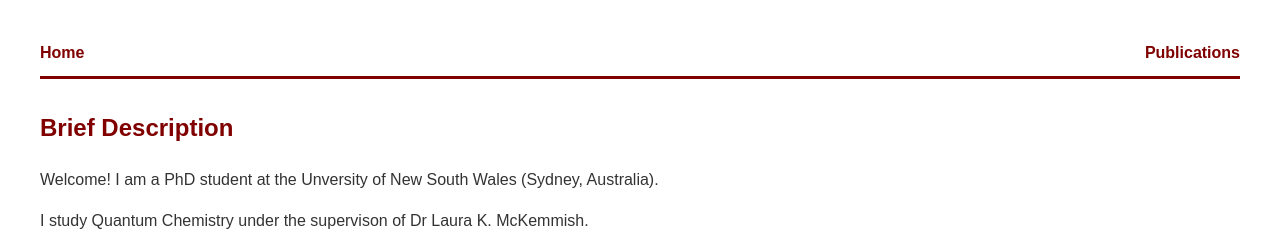
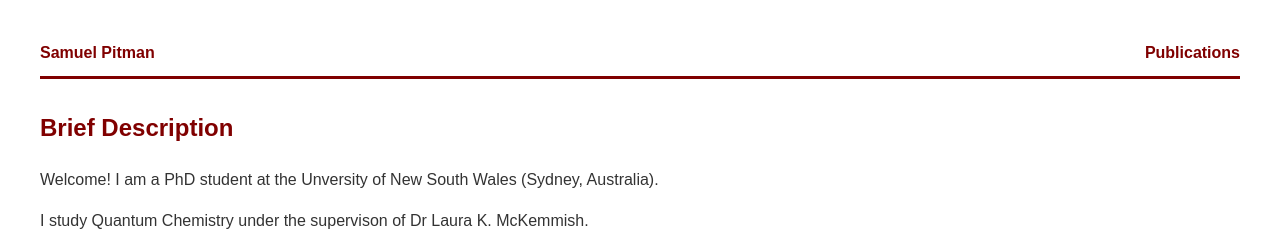
Before and after one commit to SamuelPitman/SamuelPitman.github.io, a Jekyll site: the page built from index.md, in a window 1280 px wide. Shown: the top 236 px of the page. Built offline with Jekyll 4.4.1, drawn with Linux system fonts in a browser that asks for light colours.

Commit message:
Update _config.yaml
Changing website title

```diff
--- a/_config.yaml
+++ b/_config.yaml
@@ -1,4 +1,4 @@
-title: Home
-description: Brief Description of your site
+title: Samuel Pitman
+description: Sams Website for people
 name: Samuel J. Pitman
 theme: minima   # you can swap this for another theme
```
